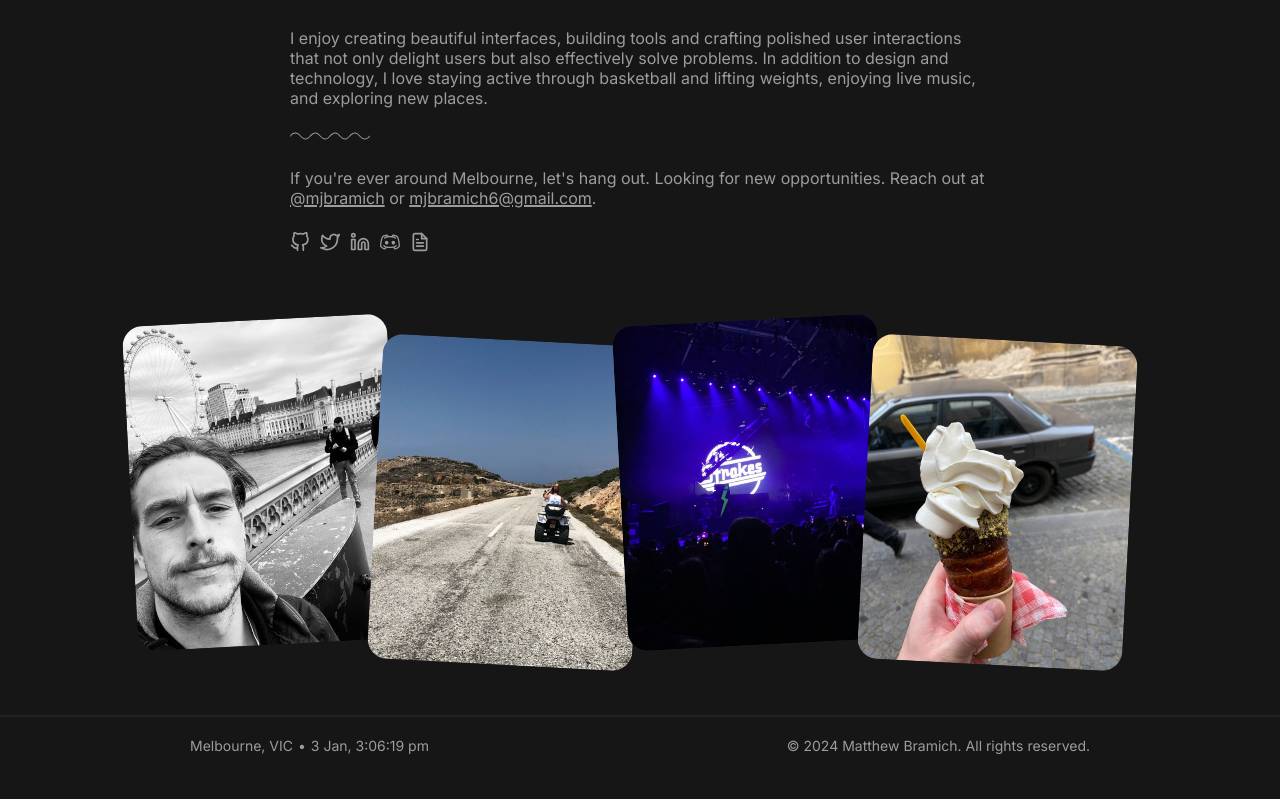
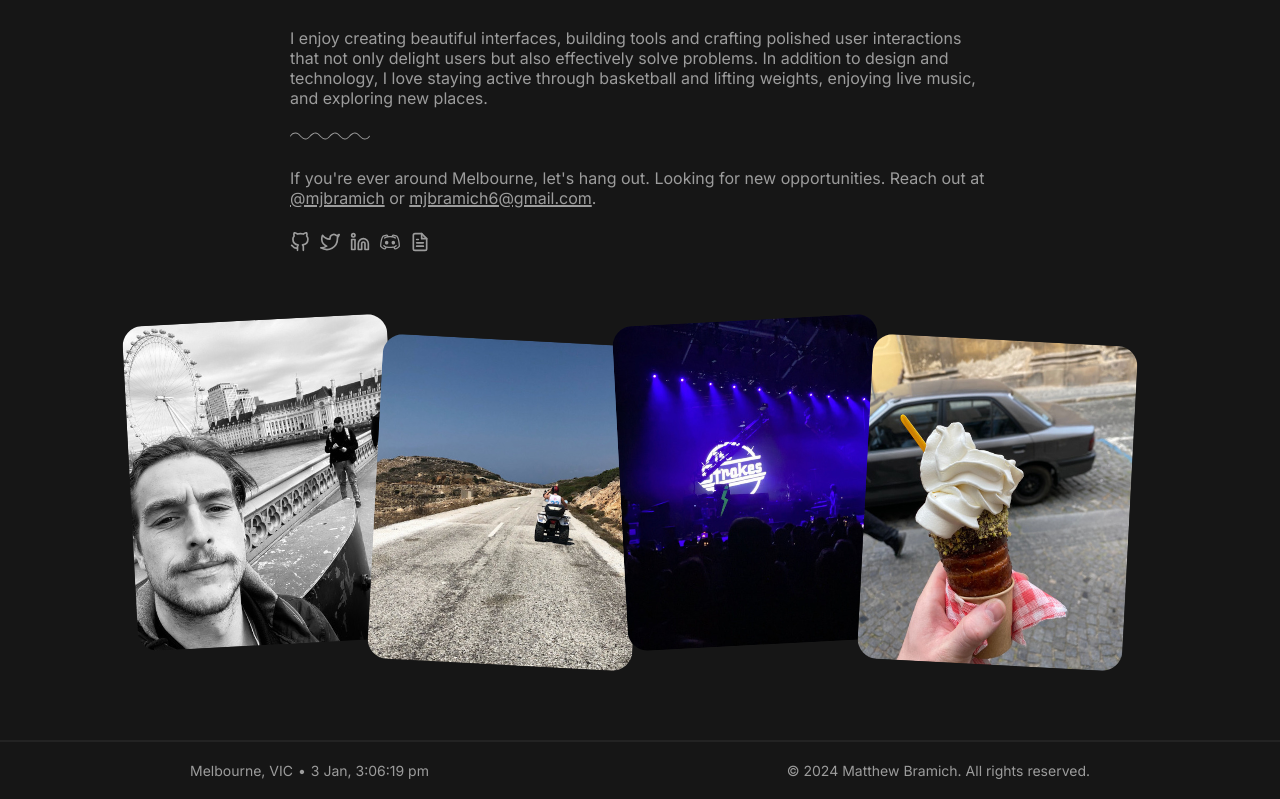
Before and after one commit to mjbramich/portfolio, a Next.js app: page / in a window 1280 px wide. Shown: the part 204-1003 px from the top of the page. Before the commit the page ends 978 px from the top, so only its background shows below. Built offline with nearby package versions, Linux system fonts and the light colour scheme.

Commit message:
style: adjust margins on footer

```diff
--- a/src/styles/common.module.css
+++ b/src/styles/common.module.css
@@ -2,6 +2,7 @@
 	display: flex;
 	justify-content: center;
 	margin-top: 75px;
+	margin-bottom: 75px;
 }
 
 .content,
@@ -105,7 +106,7 @@
 	justify-content: center;
 	align-items: center;
 	width: 100%;
-	margin-top: 50px;
+	margin-top: auto;
 }
 
 .hr {
--- a/src/styles/globals.css
+++ b/src/styles/globals.css
@@ -37,6 +37,12 @@
 html,
 body {
 	background-color: var(--gray9);
+}
+
+body {
+	display: flex;
+	flex-direction: column;
+	min-height: 100vh;
 }
 
 h1,
@@ -84,10 +90,6 @@ a:not(a.exclude) {
 
 a:not(a.exclude):hover {
 	text-decoration-color: var(--gray5);
-}
-
-body {
-	min-height: 100vh;
 }
 
 ::selection {
```
